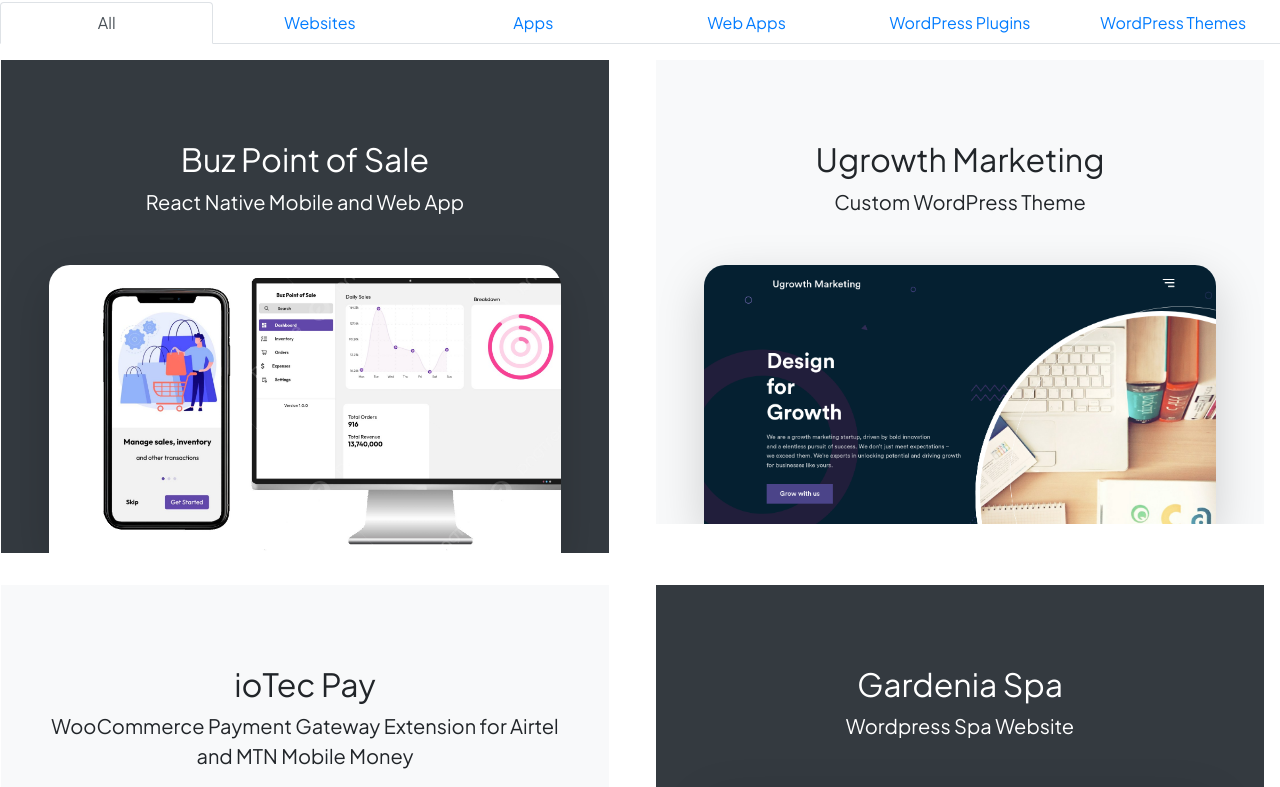
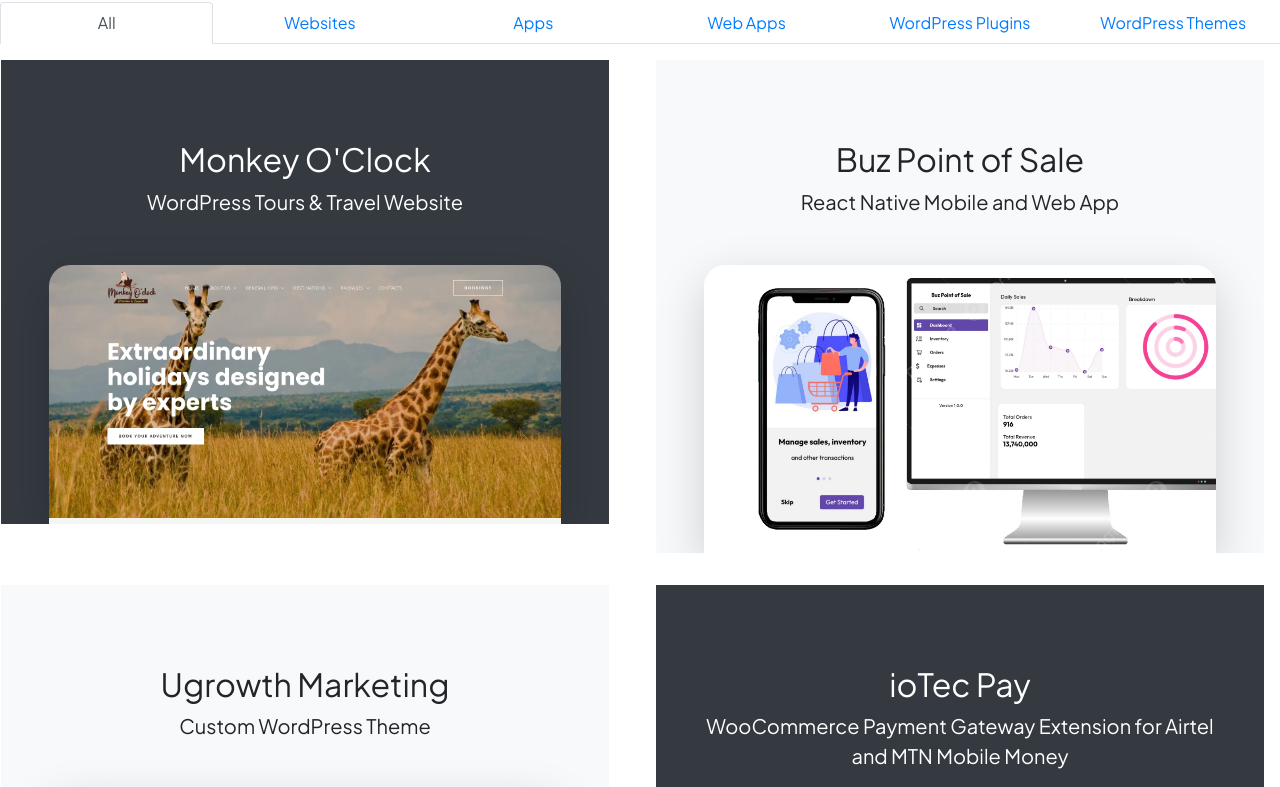
Before and after one commit to r1z11/portfolio, a React (Create React App) app: page / in a window 1280 px wide. Shown: the part 2870-3657 px from the top of the page. Built offline with nearby package versions, Linux system fonts and the light colour scheme.

Commit message:
project update

```diff
--- a/src/constants/data.js
+++ b/src/constants/data.js
@@ -42,6 +42,14 @@
 
 // Projects done
 export const projects = [
+    {
+        name: "Monkey O'Clock",
+        description: 'WordPress Tours & Travel Website',
+        link: 'https://monkey-oclock.com/',
+        image: require('../assets/images/monkey-oclock.jpg'),
+        alt: 'monkey-oclock',
+        category: 'website'
+    },
     {
         name: 'Buz Point of Sale',
         description: 'React Native Mobile and Web App',
```
Also changed, not shown: src/assets/images/monkey-oclock.jpg (added).
